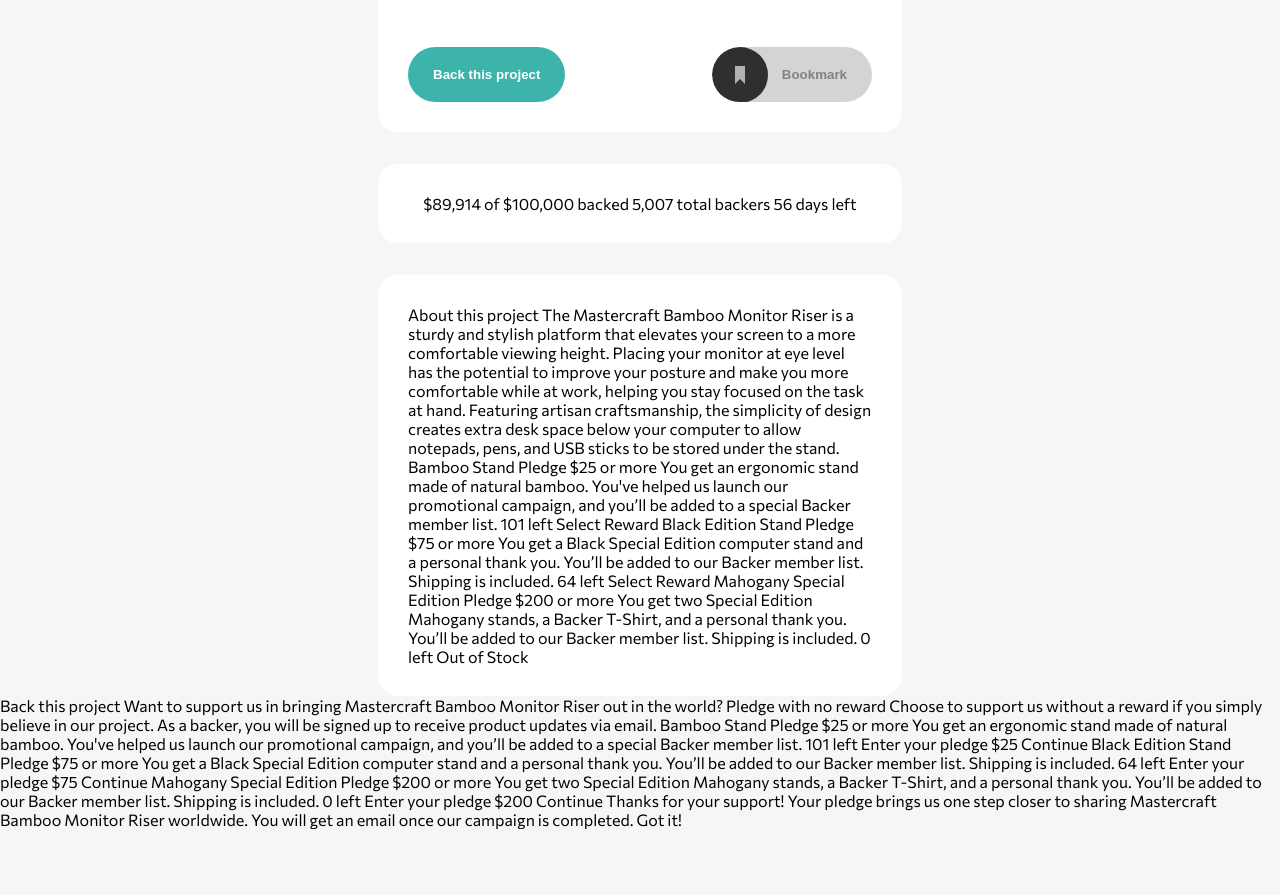
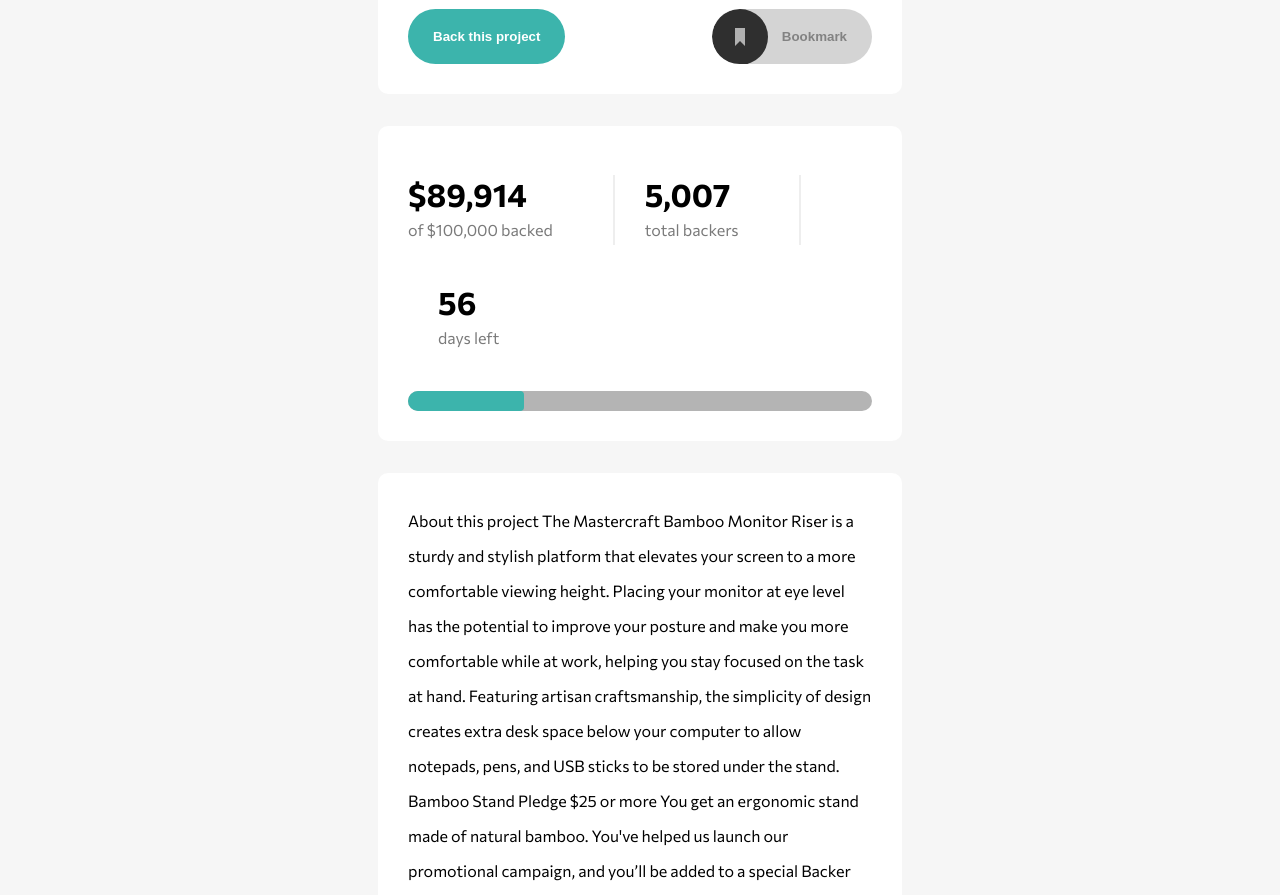
Before and after one commit to KPq66dw8L/crowdfunding-product-page, a plain HTML site: page index.html in a window 1280 px wide. Shown: the part 530-1425 px from the top of the page. Before the commit the page ends 1359 px from the top, so only its background shows below. Drawn offline with Linux system fonts and the light colour scheme.

Commit message:
about to complete the second main container

```diff
--- a/css/styles.css
+++ b/css/styles.css
@@ -10,6 +10,11 @@ body {
     margin: 0;
     padding: 0;
     background-color: #f6f6f6;
+    line-height: 35px;
+}
+
+p {
+    color: hsl(0, 0%, 48%);
 }
 
 .grid {
@@ -29,7 +34,7 @@ body {
     flex-wrap: wrap;
     background-color: white;
     padding: 30px;
-    border-radius: 20px;
+    border-radius: 10px;
 }
 
 button {
@@ -50,6 +55,8 @@ button:hover {
 
 .top-container {
     margin-top: 35vh;
+    padding-top: 0;
+
 }
 
 .top-container button:last-child {
@@ -76,8 +83,80 @@ button:hover {
 }
 
 .logo-mastercraft {
-    top: -50px;
+    margin-top: -30px;
+    /* PERSONNAL PREFERENCE */
+    /* border: solid white;
+    border-radius: 50%; */
 }
+
+.mid-container {
+    display: flex;
+    justify-content: flex-start;
+    align-content: space-between;
+    align-items: center;
+    flex-wrap: wrap;
+}
+
+.con {
+    margin-left: 0;
+    margin-right: 60px;
+}
+
+.con h1 {
+    margin-bottom: 0;
+}
+
+.con p {
+    margin-top: 0;
+}
+
+.c2 {
+    margin-left: 30px;
+}
+
+.c3 {
+    margin-left: 30px;
+    margin-right: auto;
+}
+
+
+.vl {
+    border-left: 2px solid rgb(238, 238, 238);
+    height: 70px;
+}
+
+
+ /* PROGRESS BAR: https://css-tricks.com/css3-progress-bars/ */
+
+ .meter {
+    box-sizing: content-box;
+    height: 20px;
+    position: relative;
+    background: rgb(180, 180, 180);
+    border-radius: 25px;
+    margin-top: 20px;
+
+    /* BREAKING THE LINE IN THE FLEX BOW WITH: */
+    display: flex;
+    width: 100%;
+  }
+
+  .meter > span {
+    display: block;
+    height: 100%;
+    border-top-right-radius: 8px;
+    border-bottom-right-radius: 8px;
+    border-top-left-radius: 20px;
+    border-bottom-left-radius: 20px;
+    background-color: hsl(176, 50%, 47%);
+    background-image: linear-gradient(
+      center bottom,
+      hsl(176, 50%, 47%) 37%,
+      hsl(176, 50%, 47%) 69%
+    );
+    position: relative;
+    overflow: hidden;
+  }
 
 
 .attribution { font-size: 11px; text-align: center; }
--- a/index.html
+++ b/index.html
@@ -44,9 +44,15 @@
     </div>
 
     <div class="container mid-container">
-      $89,914 of $100,000 backed
-      5,007 total backers
-      56 days left
+      <div class="c1 con"><h1>$89,914</h1> <p>of $100,000 backed</p></div>
+      <div class="vl c4"></div>
+      <div class="c2 con"><h1>5,007</h1> <p>total backers</p></div>
+      <div class="vl c5"></div>
+      <div class="c3 con"><h1>56</h1> <p>days left</p></div>
+
+      <div class="meter">
+        <span style="width: 25%"></span>
+      </div>
     </div>
 
     <div class="container bot-container">
```
